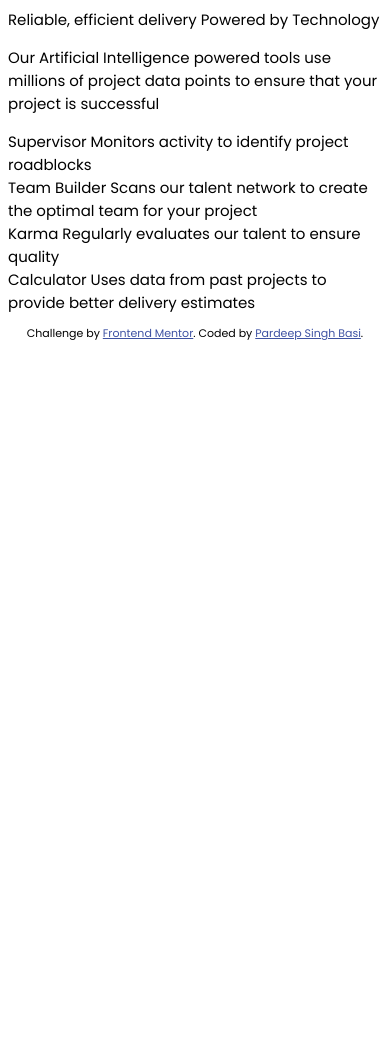
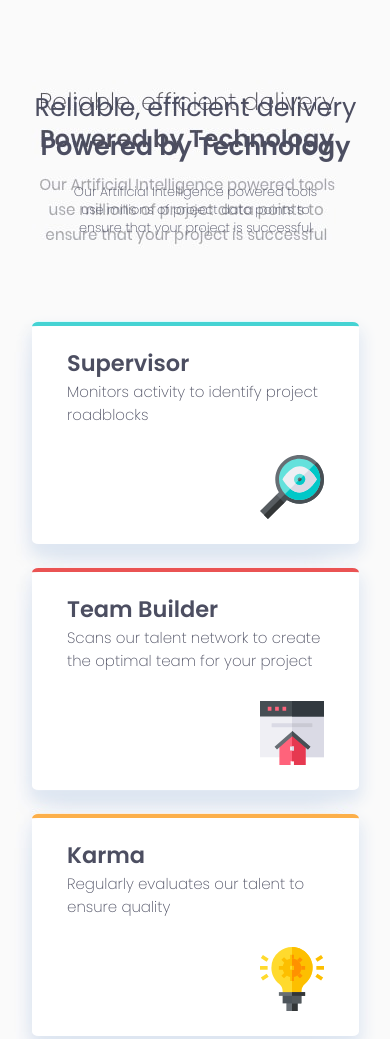
Before and after one commit to paddybasi/four-card-feature-section, a website built with Parcel: page index.html in a window 390 px wide. Shown: the top 1039 px of the page. Before the commit the page ends 844 px from the top, so only its background shows below. Built offline with nearby package versions, Linux system fonts and the light colour scheme.

Commit message:
mobile first design done with parcel and sass

```diff
--- a/index.html
+++ b/index.html
@@ -9,45 +9,47 @@
   <title>Frontend Mentor | Four card feature section</title>
 
   <!-- Feel free to remove these styles or customise in your own stylesheet 👍 -->
-  <style>
-    .attribution { font-size: 11px; text-align: center; }
-    .attribution a { color: hsl(228, 45%, 44%); }
-  </style>
-  <link href="https://fonts.googleapis.com/css2?family=Poppins:wght@200;400;600&display=swap" rel="stylesheet">
-  <link rel="stylesheet" href="styles/main.css">
+  <link rel="stylesheet" href="styles/main.scss">
 </head>
 <body>
+  <div class="container">
     <header>
-    Reliable, efficient delivery
-    Powered by Technology
+      <h1>
+        <span class="top">Reliable, efficient delivery</span>
+        <span class="bottom">Powered by Technology</span>
+      </h1>
+      <p>Our Artificial Intelligence powered tools use millions of project data points
+        to ensure that your project is successful</p>
     </header>
 
     <main role="main">
 
-    <p>Our Artificial Intelligence powered tools use millions of project data points
-      to ensure that your project is successful</p>
-
-    <article>
-      Supervisor
-      Monitors activity to identify project roadblocks
+      <article id="supervisor" class="card">
+        <h2>Supervisor</h2>
+        <p>Monitors activity to identify project roadblocks</p>
+        <img src="images/icon-supervisor.svg"  alt="supervisor" />
       </article>
 
-    <article>
-      Team Builder
-      Scans our talent network to create the optimal team for your project
+      <article id="team-builder" class="card">
+        <h2>Team Builder</h2>
+        <p>Scans our talent network to create the optimal team for your project</p>
+        <img src="images/icon-team-builder.svg" alt="team builder" />
       </article>
 
-    <article>
-      Karma
-      Regularly evaluates our talent to ensure quality
+      <article id="karma" class="card">
+        <h2>Karma</h2>
+        <p>Regularly evaluates our talent to ensure quality</p>
+        <img src="images/icon-karma.svg"  alt="karma" />
       </article>
 
-    <article>
-      Calculator
-      Uses data from past projects to provide better delivery estimates
+      <article id="calculator" class="card">
+        <h2>Calculator</h2>
+        <p>Uses data from past projects to provide better delivery estimates</p>
+        <img src="images/icon-calculator.svg" alt="calculator" />
       </article>
 
     </main>
+  </div>
 
   <footer>
     <p class="attribution">
--- /dev/null
+++ b/styles/_functions.scss
@@ -0,0 +1,10 @@
+@import "variables";
+
+@function color($key) {
+  @if map-has-key($primary-colors, $key) {
+    @return map-get($primary-colors, $key);
+  }
+
+  @warn "Unknown `#{$key}` in $colors.";
+  @return null;
+}
--- /dev/null
+++ b/styles/_mixins.scss
@@ -0,0 +1,12 @@
+@mixin respond-to($breakpoint) {
+  @if map-has-key($breakpoints, $breakpoint) {
+    @media (min-width: #{map-get($breakpoints, $breakpoint)}) {
+      @content;
+    }
+  }
+
+  @else {
+    @warn "Unfortunately, no value could be retrieved from `#{$breakpoint}`. "
+        + "Please make sure it is defined in `$breakpoints` map.";
+  }
+}
--- /dev/null
+++ b/styles/_styles.scss
@@ -0,0 +1,3 @@
+@import "variables";
+@import "functions";
+@import "mixins";
--- /dev/null
+++ b/styles/_variables.scss
@@ -0,0 +1,20 @@
+
+$breakpoints: (
+  small: 375px,
+  large: 1440px
+);
+
+$primary-colors: (
+  "red": hsl(0, 78%, 62%),
+  "cyan": hsl(180, 62%, 55%),
+  "orange": hsl(34, 97%, 64%),
+  "blue": hsl(212, 86%, 64%),
+  "very-dark-blue": hsl(234, 12%, 34%),
+  "grayish-blue": hsl(229, 6%, 66%),
+  "very-light-gray": hsl(0, 0%, 98%)
+);
+
+$font-family: 'Poppins', sans-serif;
+$font-size: 15px;
+
+$debug: true
--- /dev/null
+++ b/styles/main.scss
@@ -0,0 +1,99 @@
+@import "styles";
+@import url('https://fonts.googleapis.com/css2?family=Poppins:wght@200;400;600&display=swap');
+
+$card-map: (
+    "supervisor": color("cyan"),
+    "team-builder": color("red"),
+    "karma": color("orange"),
+    "calculator": color("blue")
+);
+
+body {
+    @if($debug) {
+        background-image: url("../design/mobile-design.jpg");
+        background-repeat: no-repeat;
+    }
+    font-family: $font-family;
+    font-size: $font-size;
+    background-color: color(very-light-gray);
+    color: color(very-dark-blue);
+}
+
+.container {
+    margin: 0 auto;
+    @if($debug) {
+        width: map_get($breakpoints, small);
+    }
+}
+
+header {
+    text-align: center;
+    font-size: 0.8rem;
+    margin-top: 5.5rem;
+
+    span {
+        display: block;
+    }
+
+    .top {
+        font-weight: lighter;
+    }
+
+    .bottom {
+        font-weight: bold;
+    }
+
+    > p {
+        width: 70%;
+        margin: 0 auto;
+        font-weight: lighter;
+    }
+}
+
+main {
+    margin-top: 5.3rem;
+}
+
+.card {
+    @if ($debug) {
+        //outline: 1px solid red;
+    }
+    position: relative;
+    padding: 20px 35px;
+    height: 178px;
+    margin: 24px;
+    border-radius: 2%;
+    border-top: 4px solid;
+    background-color: white;
+    box-shadow: 1px 9px 16px 2px #DFE7F2;
+
+    img {
+        position: absolute;
+        bottom: 25px;
+        right: 35px;
+    }
+
+    h2 {
+        margin: 0;
+    }
+
+    p {
+        font-weight: lighter;
+        margin-top: 0;
+    }
+
+}
+
+@each $element, $color in $card-map {
+    ##{$element} {
+        border-top-color: $color;
+    }
+}
+
+footer {
+    .attribution {
+        font-size: 11px;
+        text-align: center;
+        a { color: hsl(228, 45%, 44%); }
+    }
+}
```
Also changed, not shown: package.json (added, +30 -0 lines), styles/main.css (deleted), 2 other files. Lines whose indentation alone changed are shown as unchanged.
